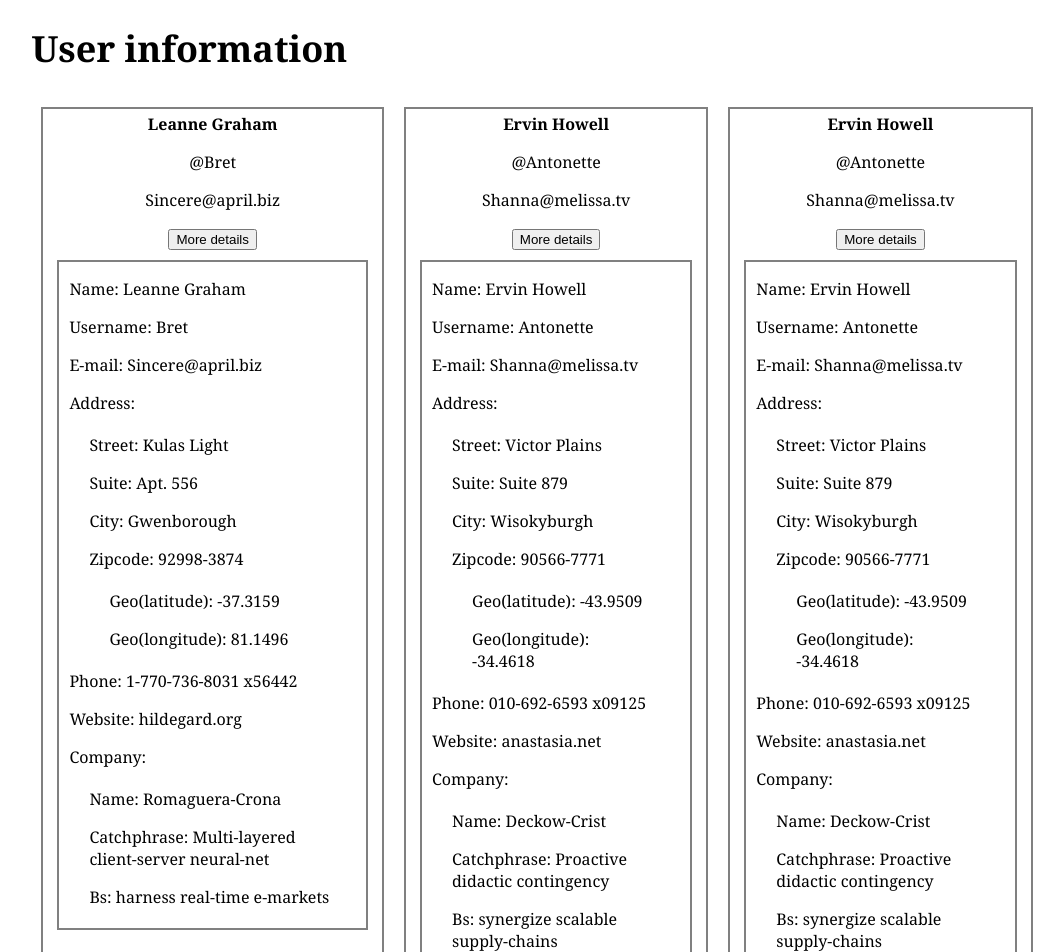
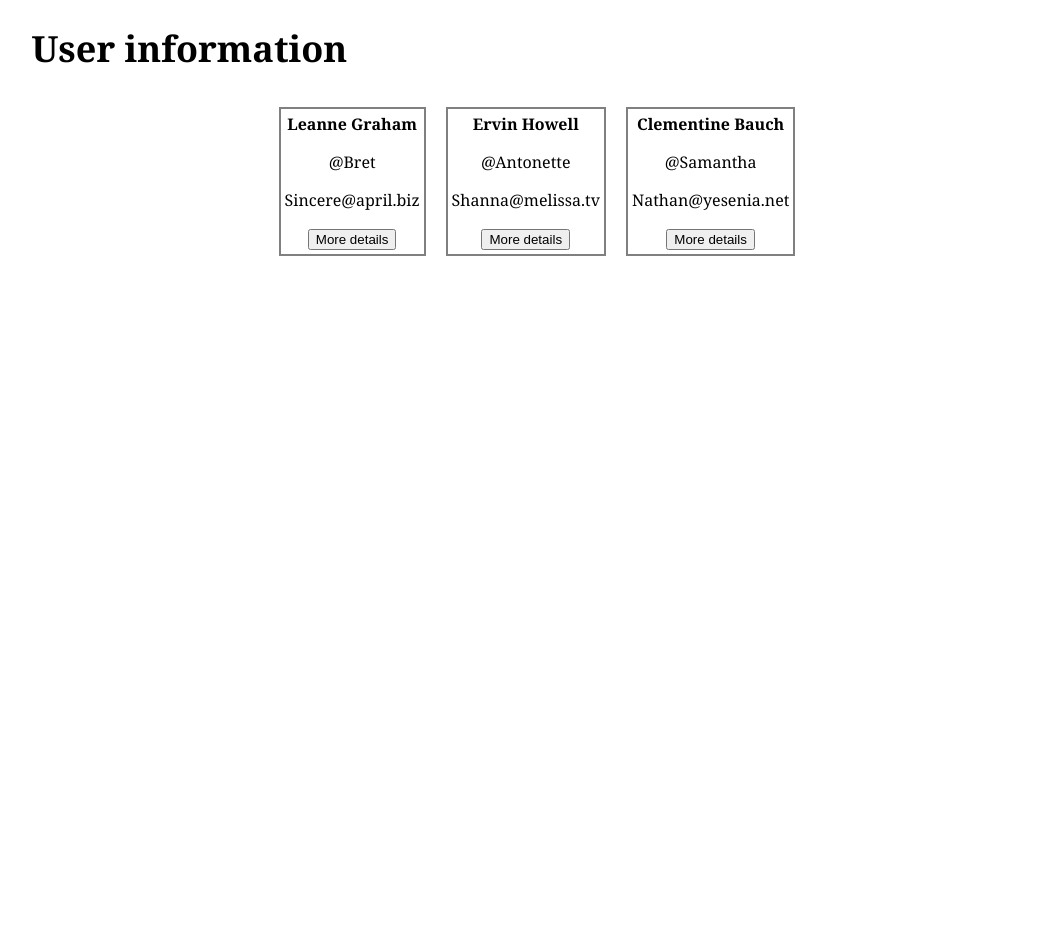
Before and after one commit to MarkkuVaara/IntegrifyReactAssignment, a React (Create React App) app: page / in a window 1280 px wide. Shown: the top 952 px of the page, without its empty margins (103-1167 px from the left). After the commit the page ends 800 px from the top, so only its background shows below. Built offline with nearby package versions, Linux system fonts and the light colour scheme.

Commit message:
Adding popup-window

```diff
--- a/src/App.js
+++ b/src/App.js
@@ -1,10 +1,16 @@
 import React, { useState, useEffect } from "react";
 
 import Card from './components/Card';
+import Popup from './components/Popup';
 
 const App = (props) => {
 
   const [content, setContent] = useState(props.content);
+  const [popUp, setPopUp] = useState("");
+
+  const togglePopUp = (name) => {
+    setPopUp(name);
+  };
 
   return (
 
@@ -17,8 +23,12 @@ const App = (props) => {
             <b>{person.name}</b>
             <p>@{person.username}</p>
             <p>{person.email}</p>
-            <button>More details</button>
-            <Card person={person} />
+            <button onClick={() => togglePopUp(person.name)}>More details</button>
+            {popUp === person.name &&
+              <Popup content={
+                <Card person={person} />
+              } handleClose={togglePopUp} />
+            }
           </div>
         )}
       </div>
--- /dev/null
+++ b/src/components/Popup.js
@@ -0,0 +1,17 @@
+
+import React from 'react';
+
+const Popup = (props) => {
+
+  return (
+    <div className="popup-box">
+      <div className="box">
+        <span className="close-icon" onClick={props.handleClose}>x</span>
+        {props.content}
+      </div>
+    </div>
+  );
+
+};
+
+export default Popup;
--- a/src/index.css
+++ b/src/index.css
@@ -1,4 +1,5 @@
 
+/* Texts */
 h1 {
   color: black;
   font-size: 36px;
@@ -8,6 +9,7 @@ p {
   color: black;
 }
 
+/* Main components */
 .main {
   font-family: Cambria, Cochin, Georgia, Times, 'Times New Roman', serif;
   margin-left: 10%;
@@ -51,3 +53,50 @@ p {
   text-align: left;
   margin: 20px;
 }
+
+/* Popup-window */
+.popup-box {
+  position: fixed;
+  background: #00000050;
+  width: 100%;
+  height: 100vh;
+  top: 0;
+  left: 0;
+  backdrop-filter: blur(5px);
+}
+
+.box {
+  position: relative;
+  width: 70%;
+  max-width: 1000px;
+  margin: 0 auto;
+  height: auto;
+  max-height: 80vh;
+  margin-top: calc(95vh - 85vh - 20px);
+  background: #fff;
+  border-radius: 8px;
+  padding: 60px;
+  border: 1px solid black;
+  overflow: auto;
+  font-family: 16px Ubuntu sans-serif;
+}
+
+.close-icon {
+  content: 'X';
+  cursor: pointer;
+  position: absolute;
+  right: calc(7% - 30px);
+  top: calc(100vh - 90vh - 33px);
+  background: #ededed;
+  width: 35px;
+  height: 35px;
+  border-radius: 10%;
+  line-height: 30px;
+  text-align: center;
+  border: 3px solid #999;
+  font-size: 30px;
+}
+
+.content {
+  display: flex;
+}
--- a/src/index.js
+++ b/src/index.js
@@ -54,25 +54,25 @@ const content = [
     },
     {
       id: 3,
-      name: "Ervin Howell",
-      username: "Antonette",
-      email: "Shanna@melissa.tv",
+      name: "Clementine Bauch",
+      username: "Samantha",
+      email: "Nathan@yesenia.net",
       address: {
-        street: "Victor Plains",
-        suite: "Suite 879",
-        city: "Wisokyburgh",
-        zipcode: "90566-7771",
+        street: "Douglas Extension",
+        suite: "Suite 847",
+        city: "McKenziehaven",
+        zipcode: "59590-4157",
         geo: {
-          lat: "-43.9509",
-          lng: "-34.4618"
+          lat: "-68.6102",
+          lng: "-47.0653"
         }
       },
-      phone: "010-692-6593 x09125",
-      website: "anastasia.net",
+      phone: "1-463-123-4447",
+      website: "ramiro.info",
       company: {
-        name: "Deckow-Crist",
-        catchPhrase: "Proactive didactic contingency",
-        bs: "synergize scalable supply-chains"
+        name: "Romaguera-Jacobson",
+        catchPhrase: "Face to face bifurcated interface",
+        bs: "e-enable strategic applications"
       }
     }
 ]
```
